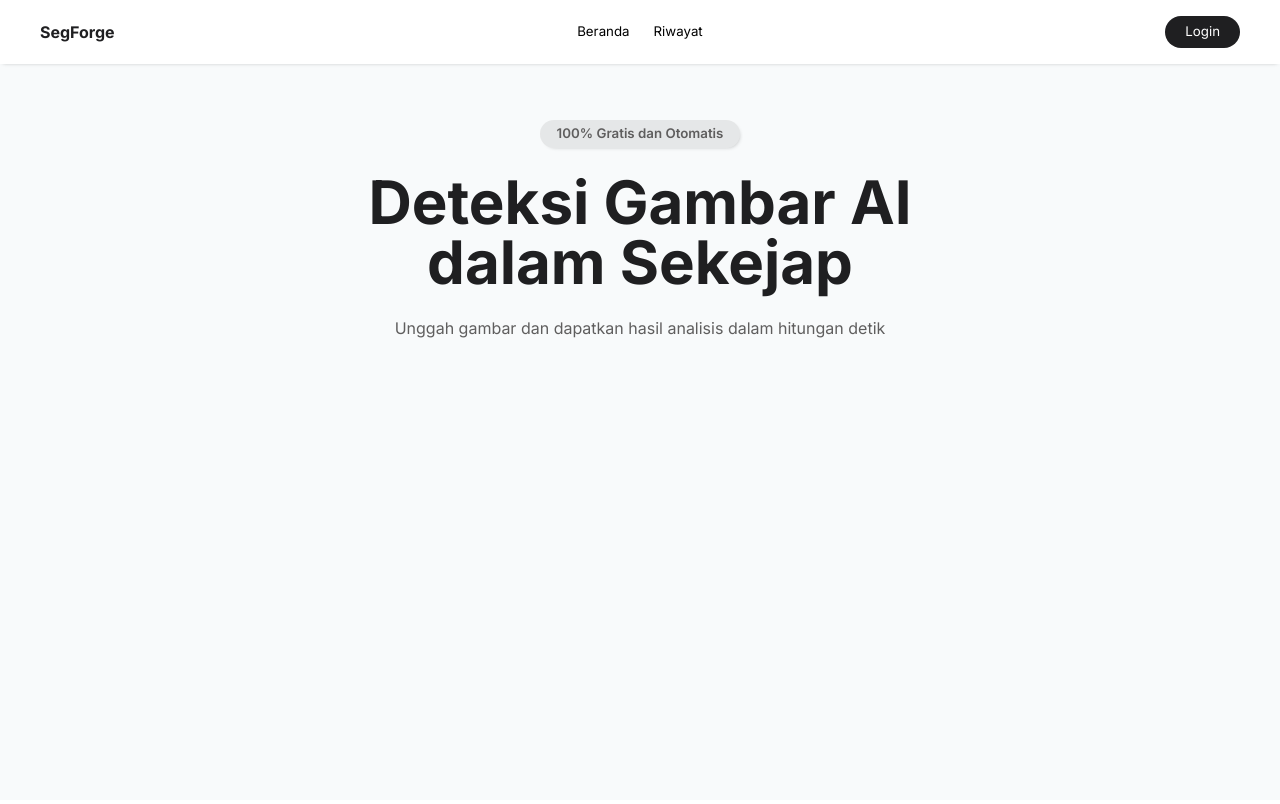
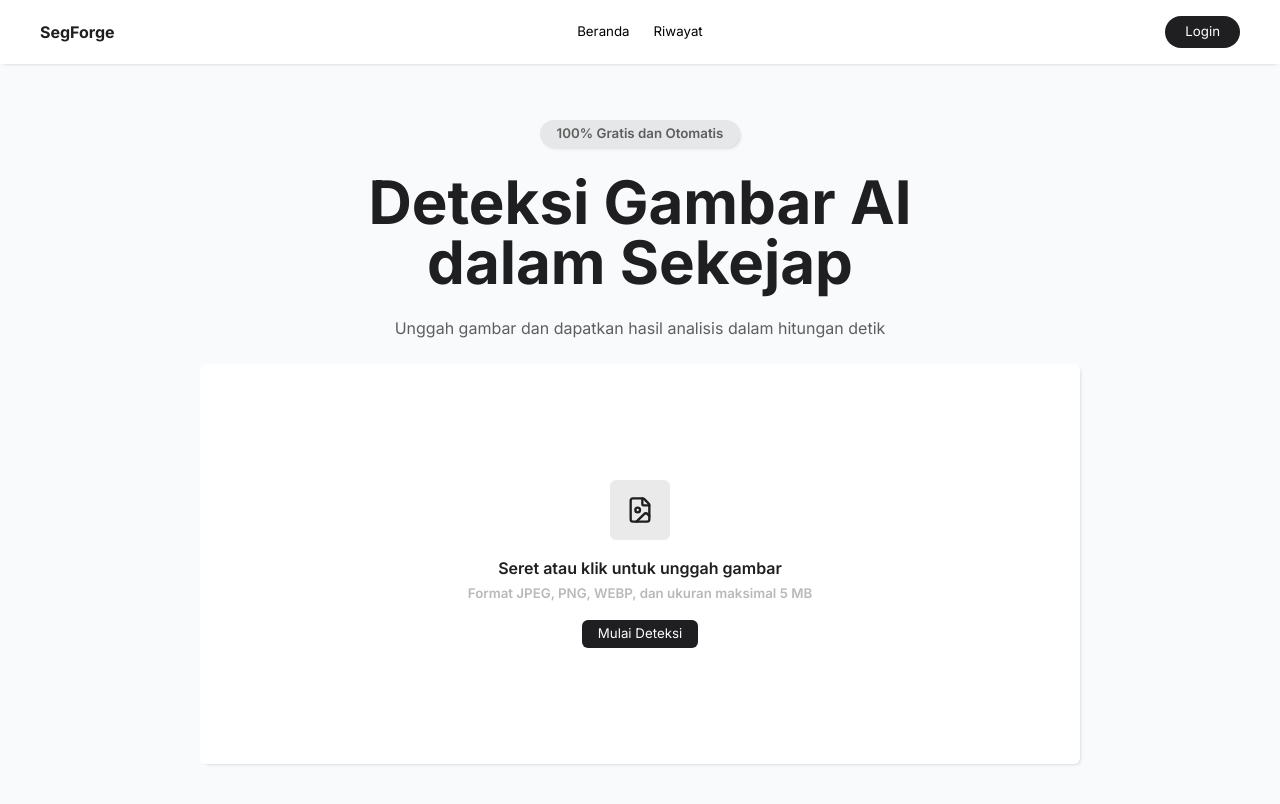
Before and after one commit to madpy-og/SegForge, a React (Vite) app in the folder frontend/: page / in a window 1280 px wide. Shown: the top 804 px of the page. Built offline with nearby package versions, Linux system fonts and the light colour scheme.

Commit message:
add analysis form layout, fixing analysis flow later after this commit

```diff
--- a/frontend/package.json
+++ b/frontend/package.json
@@ -12,6 +12,7 @@
   "dependencies": {
     "@hookform/resolvers": "^5.2.2",
     "@tailwindcss/vite": "^4.2.2",
+    "lucide-react": "^1.3.0",
     "react": "^19.2.4",
     "react-dom": "^19.2.4",
     "react-hook-form": "^7.72.1",
--- a/frontend/src/components/Navbar.tsx
+++ b/frontend/src/components/Navbar.tsx
@@ -21,7 +21,7 @@ const Navbar = ({ isAuthenticated }: Props) => {
   return (
     <header className="fixed top-0 w-full shadow-[0px_2px_4px_-3px_rgba(0,0,0,0.3)]">
       <nav className="w-full flex items-center justify-between bg-cuswhite px-10 py-4">
-        <div className="text-cusblack font-bold ">SegForge</div>
+        <div className="text-cusblack font-bold">SegForge</div>
         <ul className="flex items-center justify-center gap-6 text-bs-m md:text-bs">
           <li>
             <NavLink
--- a/frontend/src/components/form/AnalysisForm.tsx
+++ b/frontend/src/components/form/AnalysisForm.tsx
@@ -2,6 +2,7 @@ import React from "react";
 import Card from "../Card";
 import type { UploadSchema } from "../../schemas/input/UploadSchema";
 import type { UseFormReturn } from "react-hook-form";
+import { File, FileImage, Image } from "lucide-react";
 
 type Props = {
   form: UseFormReturn<UploadSchema>;
@@ -10,10 +11,58 @@ type Props = {
 
 const AnalysisForm = ({ form, handleSubmit }: Props) => {
   return (
-    <form
-      className="w-220 h-100"
-      onSubmit={form.handleSubmit(handleSubmit)}
-    ></form>
+    <>
+      <form
+        id="analysis-form"
+        className="w-full"
+        onSubmit={form.handleSubmit(handleSubmit)}
+      >
+        <div
+          onDragOver={(e) => e.preventDefault()}
+          onDrop={(e) => {
+            e.preventDefault();
+            const file = e.dataTransfer.files?.[0];
+            if (!file) return;
+
+            form.setValue("image", file, { shouldValidate: true });
+          }}
+          className="w-full flex flex-col items-center justify-center gap-4"
+        >
+          <label
+            htmlFor="file"
+            className="flex items-center justify-center secondary-button text-bs-m md:text-bs p-4 rounded-md"
+          >
+            <FileImage size={28} strokeWidth={2} />
+          </label>
+          <input
+            type="file"
+            id="file"
+            accept="image/*"
+            className="hidden"
+            onChange={(e) => {
+              const file = e.target.files?.[0];
+              if (!file) return;
+
+              form.setValue("image", file, { shouldValidate: true });
+            }}
+          />
+          <div className="flex flex-col items-center justify-center text-center gap-1">
+            <p className="text-bd-m md:text-bd text-cusblack font-semibold">
+              Seret atau klik untuk unggah gambar
+            </p>
+            <p className="text-bs-m md:text-bs text-cusdarkgrey font-semibold">
+              Format JPEG, PNG, WEBP, dan ukuran maksimal 5 MB
+            </p>
+          </div>
+        </div>
+      </form>
+      <button
+        form="analysis-form"
+        className=" primary-button text-bs-m md:text-bs py-1 px-4 rounded-md"
+      >
+        Mulai Deteksi
+      </button>
+    </>
   );
 };
 
--- a/frontend/src/index.css
+++ b/frontend/src/index.css
@@ -54,6 +54,10 @@ html {
   @apply text-center text-cuswhite bg-cusblack hover:bg-cusblack/90 cursor-pointer transition;
 }
 
+.secondary-button {
+  @apply text-center text-cusblack bg-cusdarkgrey/30 hover:bg-cusdarkgrey/50 cursor-pointer transition;
+}
+
 .outline-button {
   @apply text-center text-cusblack border border-cusdarkgrey hover:bg-cusgrey cursor-pointer transition;
 }
--- a/frontend/src/pages/Home.tsx
+++ b/frontend/src/pages/Home.tsx
@@ -37,7 +37,7 @@ const Home = ({ isAuthenticated }: Props) => {
   return (
     <>
       <Navbar isAuthenticated={isAuthenticated} />
-      <main className="pt-30">
+      <main className="pt-30 pb-20">
         <section className="flex flex-col items-center justify-center gap-6">
           <div className="flex flex-col items-center justify-center gap-6">
             <div className="w-50">
@@ -52,7 +52,9 @@ const Home = ({ isAuthenticated }: Props) => {
               Unggah gambar dan dapatkan hasil analisis dalam hitungan detik
             </p>
           </div>
-          <AnalysisForm form={form} handleSubmit={handleSubmit} />
+          <div className="w-220 h-100 flex flex-col items-center justify-center gap-4 bg-cuswhite rounded-md shadow-[2px_2px_4px_-3px_rgba(0,0,0,0.3)]">
+            <AnalysisForm form={form} handleSubmit={handleSubmit} />
+          </div>
         </section>
       </main>
     </>
```
Also changed, not shown: 1 other file (tests, documents, lock files or other folders).
